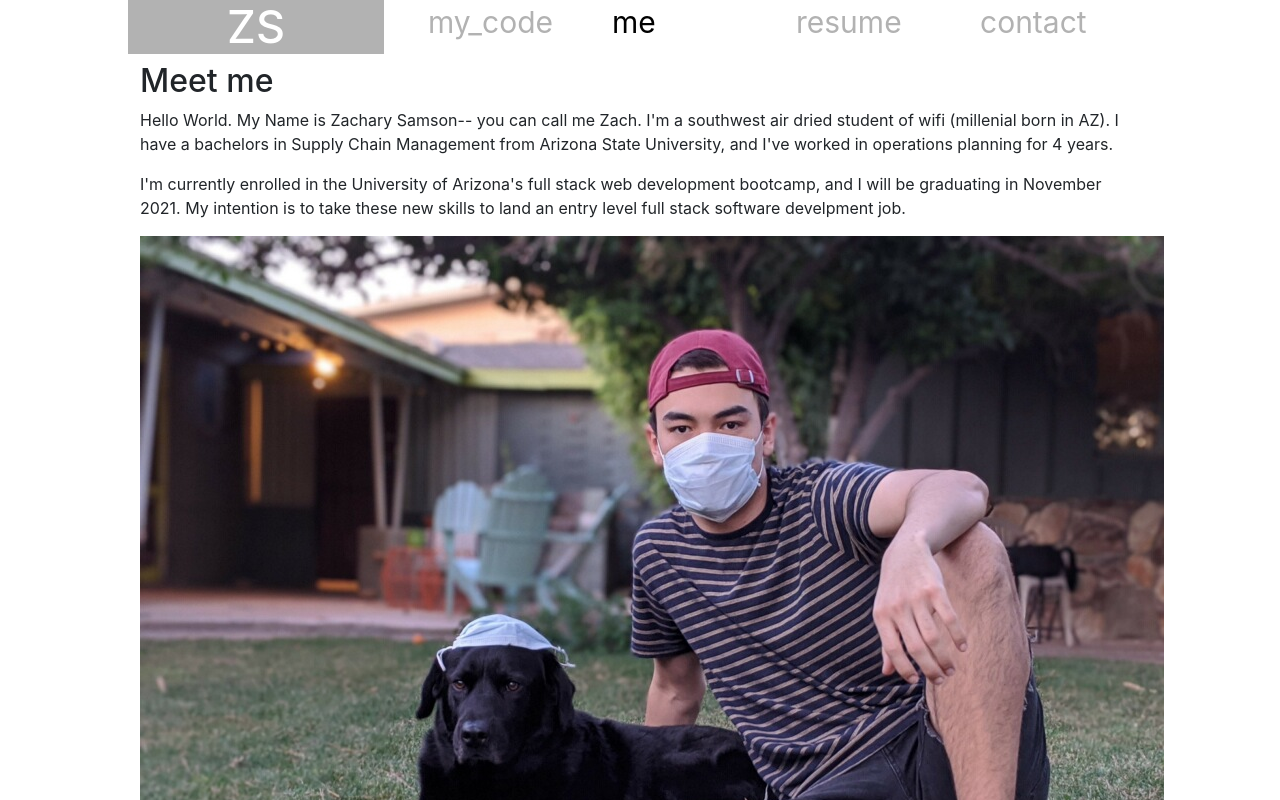
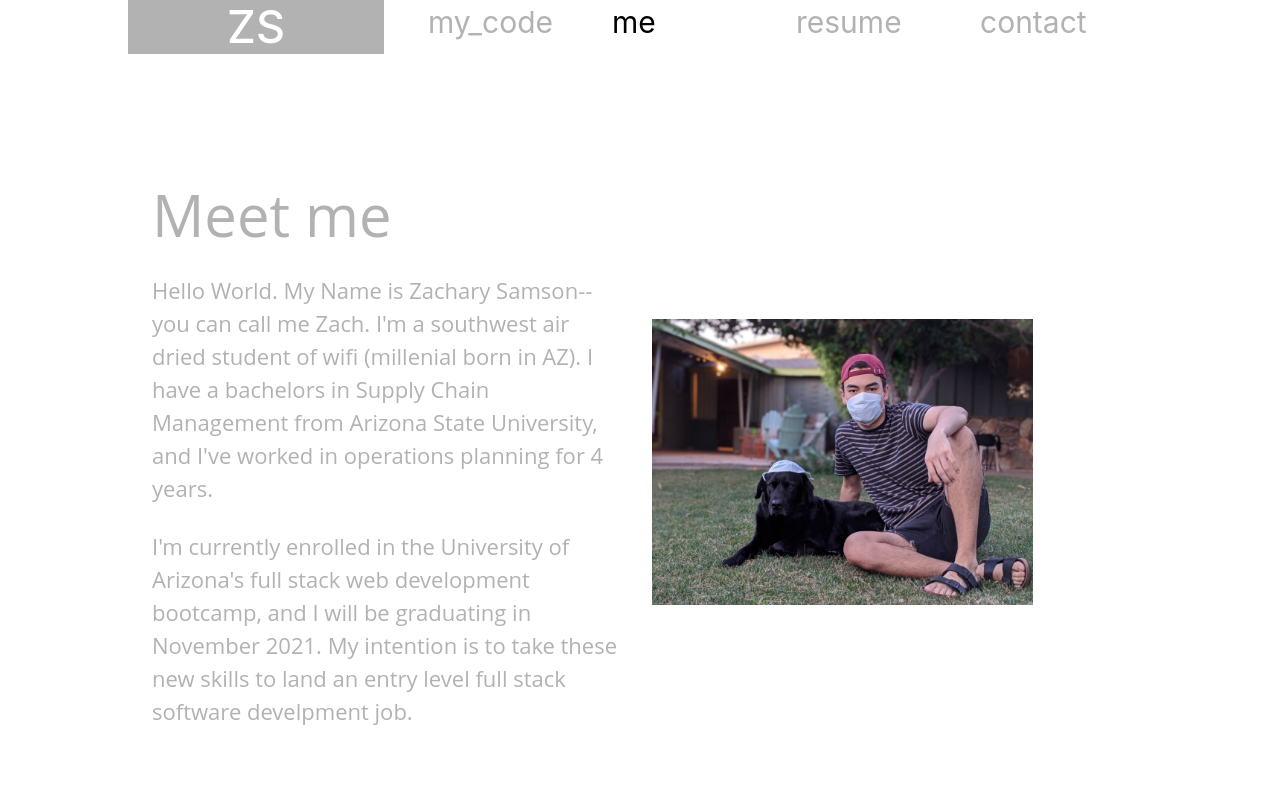
Before and after one commit to zdensamson/React_portfolio, a React (Create React App) app: page / in a window 1280 px wide. Shown: the top 800 px of the page. Built offline with nearby package versions, Linux system fonts and the light colour scheme.

Commit message:
MVP style

```diff
--- a/src/App.js
+++ b/src/App.js
@@ -31,6 +31,7 @@ function App() {
         categories={categories}
         currentCategory={currentCategory}
         setCurrentCategory={setCurrentCategory}
+        className="navHeader"
       ></Nav>
       <main className="vertical-center">
         <Gallery currentCategory={currentCategory}></Gallery>
--- a/src/components/About/index.js
+++ b/src/components/About/index.js
@@ -4,18 +4,20 @@ function About(props) {
 
     return (
         <section>
-                <article className="zach">
-                    <div className="bioCopy">
-                        <h2>Meet me</h2>
-                        <p>
+                <article className="zach container">
+                    <div className="row">
+                        <div className="bioCopy col-6 mx-auto">
+                            <h2 className="header-text">Meet me</h2>
+                            <p className="p-text">
                                 Hello World. My Name is Zachary Samson-- you can call me Zach. I'm a southwest air dried student of wifi (millenial born in AZ). I have a bachelors in Supply Chain Management from Arizona State University, and I've worked in operations planning for 4 years.
                             </p>
-                        <p>
+                            <p className="p-text">
                                 I'm currently enrolled in the University of Arizona's full stack web development bootcamp, and I will be graduating in November 2021. My intention is to take these new skills to land an entry level full stack software develpment job.
                             </p>
                         </div>
-                    <div className="imgHolder">
+                        <div className="imgHolder col-6 mx-auto">
                             <img src={require("../../assets/images/profile_pic.jpg").default} alt=""/>
+                        </div>
                     </div>
                 </article>
         </section>
--- a/src/components/Contact/index.js
+++ b/src/components/Contact/index.js
@@ -35,20 +35,21 @@ function ContactForm(props) {
     };
 
     return (
-      <section>
+      <section className="row justify-content-center">
+        <div className="col-6">
           <h1 data-testid="h1tag">Contact me</h1>
           <form id="contact-form" onSubmit={handleSubmit}>
-          <div>
+            <div className="form-group">
               <label htmlFor="name">Name:</label>
-            <input type="text" name="name" defaultValue={name} onBlur={handleChange} />
+              <input className="form-control" type="text" name="name" defaultValue={name} onBlur={handleChange} />
             </div>
-          <div>
+            <div className="form-group">
               <label htmlFor="email">Email address:</label>
-            <input type="email" name="email" defaultValue={email} onBlur={handleChange} />
+              <input className="form-control" type="email" name="email" defaultValue={email} onBlur={handleChange} />
             </div>
-          <div>
+            <div className="form-group">
               <label htmlFor="message">Message:</label>
-            <textarea name="message" rows="5" defaultValue={message} onBlur={handleChange} />
+              <textarea className="form-control" name="message" rows="5" defaultValue={message} onBlur={handleChange} />
             </div>
             {errorMessage && (
               <div>
@@ -57,6 +58,7 @@ function ContactForm(props) {
             )}
             <button data-testid="button" type="submit">Submit</button>
           </form>
+        </div>
       </section>
     );
 };
--- a/src/components/Resume/index.js
+++ b/src/components/Resume/index.js
@@ -18,16 +18,18 @@ function Resume(props) {
     ]
     return (
         <section className="container">
-            <h1>Technologies I have experience with:</h1>
-            <div className="row">
-            {skills.map((skill) => (
-                <div className={`col-lg-3 col-md-2 col-sm-1 mx-auto`} key={skill}>
-                    {skill}
+            <div className="row cv">
+                <h1 className="header-text">Technologies I have experience with:</h1>
+                <div className="row">
+                {skills.map((skill) => (
+                    <div className={`col-lg-3 col-md-2 col-sm-1 mx-auto p-text`} key={skill}>
+                        {skill}
+                    </div>
+                ))}
                 </div>
-            ))}
+                <h1 className="header-text">CV</h1>
+                <a href={`${process.env.PUBLIC_URL}/files/Zach-Samson-Resume.pdf`} target='_blank' download="Samson_resume.pdf">Download my resume</a>
             </div>
-            <h1>CV</h1>
-            <a href={`${process.env.PUBLIC_URL}/files/Zach-Samson-Resume.pdf`} target='_blank' download="Samson_resume.pdf">Download my resume</a>
         </section>
     )
 };
--- a/src/index.css
+++ b/src/index.css
@@ -22,45 +22,11 @@ code {
 
 
 /* HEADER & NAV STYLE */
-/* header {
-  display:flex;
-  justify-content: space-between;
-  height: 75px;
-  top: 0;
-  position: -webkit-sticky;
+.navHeader {
   position: sticky;
   z-index: 9999;
   background-color: var(--tertiary-color);
 }
-
-header h1 {
-  margin: 15px 15px 15px 30px;
-  background: var(--secondary-color);
-  color: var(--tertiary-color);
-  border-radius: 50%;
-  height: 70px;
-  width: 70px;
-  display: flex;
-  align-items: center;
-  justify-content: center;
-  font-size: 45px;
-
-}
-
-header ul {
-  display: flex;
-  flex-wrap: wrap;
-  list-style: none;
-  justify-content: flex-start;
-  padding: 15px 30px 15px 15px
-}
-
-header ul li span {
-  padding: 10px 15px;
-  text-decoration: none;
-  font-size: 30px;
-  color: var(--secondary-color);
-} */
 
 header h1 {
   /* margin: 15px 15px 15px 30px; */
@@ -129,6 +95,17 @@ header ul li span:hover {
   display: block;
 }
 
+.imgHolder {
+  /* max-width: 50%; */
+  display: flex;
+  align-items: center;
+  flex-wrap: wrap;
+}
+
+.imgHolder img {
+  max-width: 80%;
+}
+
 .vertical-center {
   min-height: 100%;  /* Fallback for browsers do NOT support vh unit */
   min-height: 100vh; /* These two lines are counted as one :-)       */
@@ -145,3 +122,24 @@ header ul li span:hover {
 .navActive {
   color: black;
 }
+
+.header-text {
+  font-family: var(--fonty-font-family);
+  font-size: 58px;
+  font-weight: normal;
+  color: var(--secondary-color);
+}
+
+.p-text {
+  font-size: 22px;
+  font-family: var(--fonty-font-family);
+  color: var(--secondary-color);
+  margin-top: 25px;
+}
+
+.cv {
+  align-items: stretch;
+  text-align: center;
+  display: flex;
+  flex-direction: column;
+}
```
Lines whose indentation alone changed are shown as unchanged.
